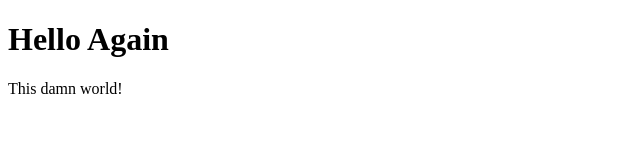
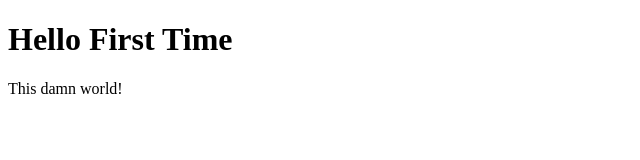
Before and after one commit to reaji/UCI-2021-edu, a plain HTML site: page index.html in a window 1280 px wide. Shown: the whole page, without its empty margins (0-640 px from the left). Drawn offline with Linux system fonts and the light colour scheme.

Commit message:
Change title

```diff
--- a/index.html
+++ b/index.html
@@ -5,7 +5,7 @@
 </head>
 <body>
 
-<h1>Hello Again</h1>
+<h1>Hello First Time</h1>
 <p>This damn world!</p>
 
 </body>
```
